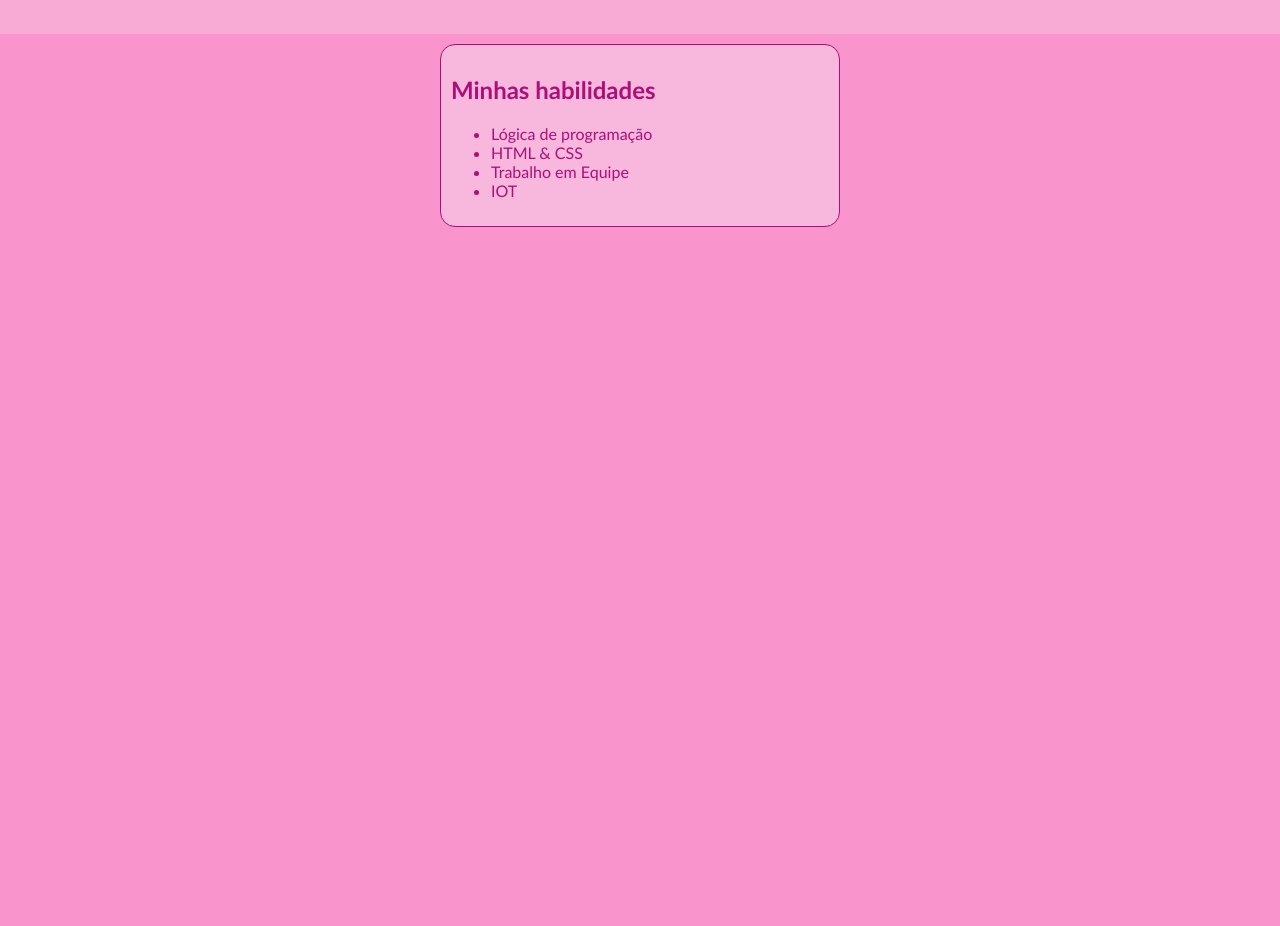
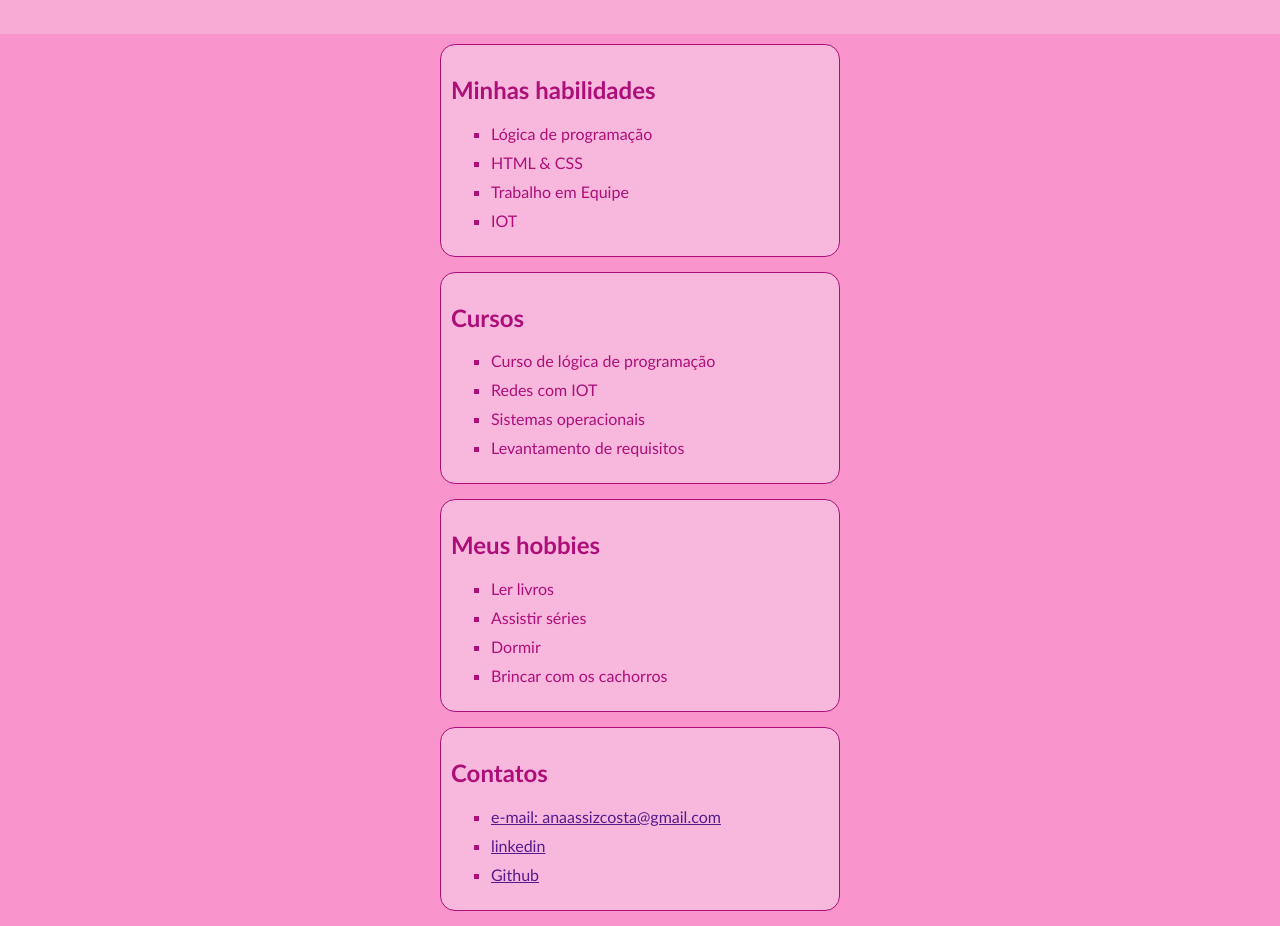
Before and after one commit to anassizcosta/site-pessoal, a plain HTML site: page index.html in a window 1280 px wide. Shown: the part 148-1074 px from the top of the page. Before the commit the page ends 800 px from the top, so only its background shows below. Drawn offline with Linux system fonts and the light colour scheme.

Commit message:
Segunda parte do Site
Foi colocado mais sessoes no site

```diff
--- a/index.html
+++ b/index.html
@@ -49,6 +49,19 @@
         padding: 10px;
         border-radius: 15px;
         border: 1px solid;
+        margin-bottom: 15px;
+    }
+
+   section h2{
+
+    }
+
+    ul{
+        list-style-type: square;
+    }
+
+    li{
+        margin-top: 10px;
     }
 
 </style>
@@ -78,6 +91,38 @@
             <li>IOT</li>
         </ul>
     </section>
+
+    <section>
+        <h2> Cursos</h2>
+        <ul>
+            <li>Curso de lógica de programação</li>
+            <li>Redes com IOT</li>
+            <li>Sistemas operacionais</li>
+            <li>Levantamento de requisitos</li>
+        </ul>
+    </section>
+
+    <section>
+        <h2>
+            Meus hobbies
+        </h2>
+        <ul>
+            <li>Ler livros</li>
+            <li>Assistir séries</li>
+            <li>Dormir</li>
+            <li>Brincar com os cachorros</li>
+        </ul>
+    </section>
+    <section>
+        <h2>Contatos</h2>
+        <ul>
+            <li>
+                <a href="">e-mail: anaassizcosta@gmail.com</a>
+            </li>
+            <li><a href="">linkedin</a></li>
+            <li><a href="">Github</a></li>
+        </ul>
+    </section>
     </main>
 
 </body>
```
